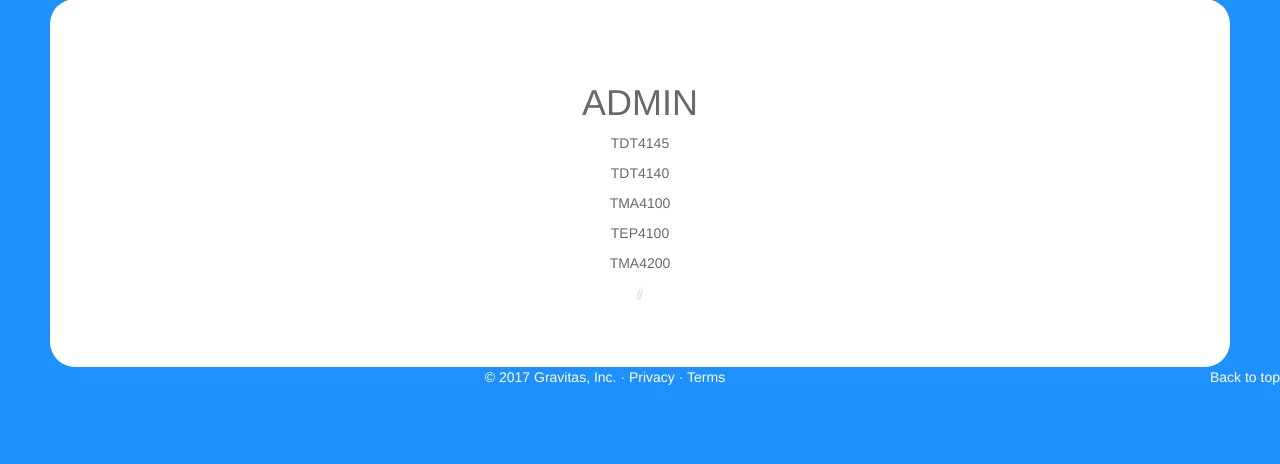
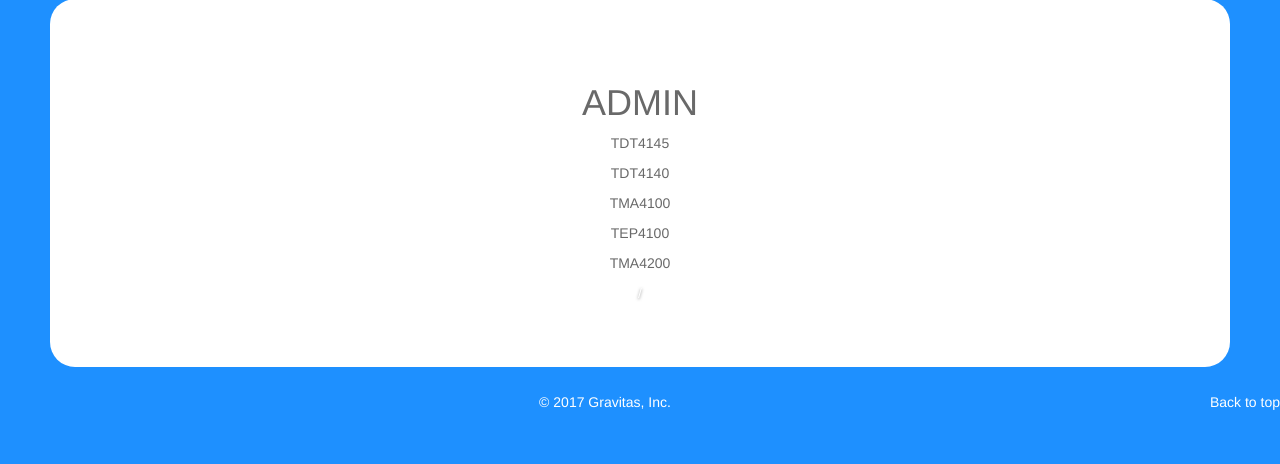
Before and after one commit to Sirikam/Gravitas, a Django app: page /courses/ in a window 1280 px wide. Shown: the part 121-585 px from the top of the page. Run offline with Django 3.2, Linux system fonts and the light colour scheme; data comes from the database, SQL or seed files in the repository; parts of the project's set-up code (start-up, migrations or seed data) failed here and were passed over; some libraries are stand-ins or nearby versions.

Commit message:
homepage css

```diff
--- a/static/css/homepage.css
+++ b/static/css/homepage.css
@@ -345,6 +345,7 @@ body {
   .mastfoot {
     position: fixed;
     bottom: 0;
+    padding-top: 20px;
   }
   /* Start the vertical centering */
   .site-wrapper-inner {
@@ -402,8 +403,14 @@ body {
   border-radius: 25px;
 }
 .col-md-5{
-  padding-top: 60px;
+  padding-top: 5%;
 }
 #welcome{
   color: dodgerblue;
 }
+footer{
+  padding-top: 2%;
+}
+.foot{
+  color: white;
+}
--- a/templates/staticpages/homepage.html
+++ b/templates/staticpages/homepage.html
@@ -114,11 +114,11 @@
 
           <div class="row featurette">
             <div class="col-md-7">
-              <h2 class="featurette-heading">First featurette heading. <span class="text-muted">It'll blow your mind.</span></h2>
-              <p class="lead">Donec ullamcorper nulla non metus auctor fringilla. Vestibulum id ligula porta felis euismod semper. Praesent commodo cursus magna, vel scelerisque nisl consectetur. Fusce dapibus, tellus ac cursus commodo.</p>
+              <h2 class="featurette-heading">What is <span class="text-muted">Gravitas?</span></h2>
+              <p class="lead">Gravitas will help you gather the most essential tools needed to master a busy day at the University and motivate you to keep track on your subjects.</p>
             </div>
             <div class="col-md-5">
-              <img class="featurette-image img-responsive center-block" src="{% static 'img/StudyStudents.jpg' %}" alt="StudyPicture" width="80%" hight="80%">
+              <img class="featurette-image img-responsive center-block" src="{% static 'img/featurette.jpg' %}" alt="StudyPicture" width="80%" hight="80%">
             </div>
       </div>
 <!--
--- a/templates/staticpages/navbar.html
+++ b/templates/staticpages/navbar.html
@@ -68,7 +68,7 @@
 <!-- FOOTER -->
       <footer>
         <p class="pull-right"><a href="#">Back to top</a></p>
-        <p style="color: white;">&copy; 2017 Gravitas, Inc. &middot; <a href="#">Privacy</a> &middot; <a href="#">Terms</a></p>
+        <p class="foot">&copy; 2017 Gravitas, Inc.
       </footer>
 
     </div><!-- /.container -->
```
Also changed, not shown: static/img/featurette.jpg (added).
